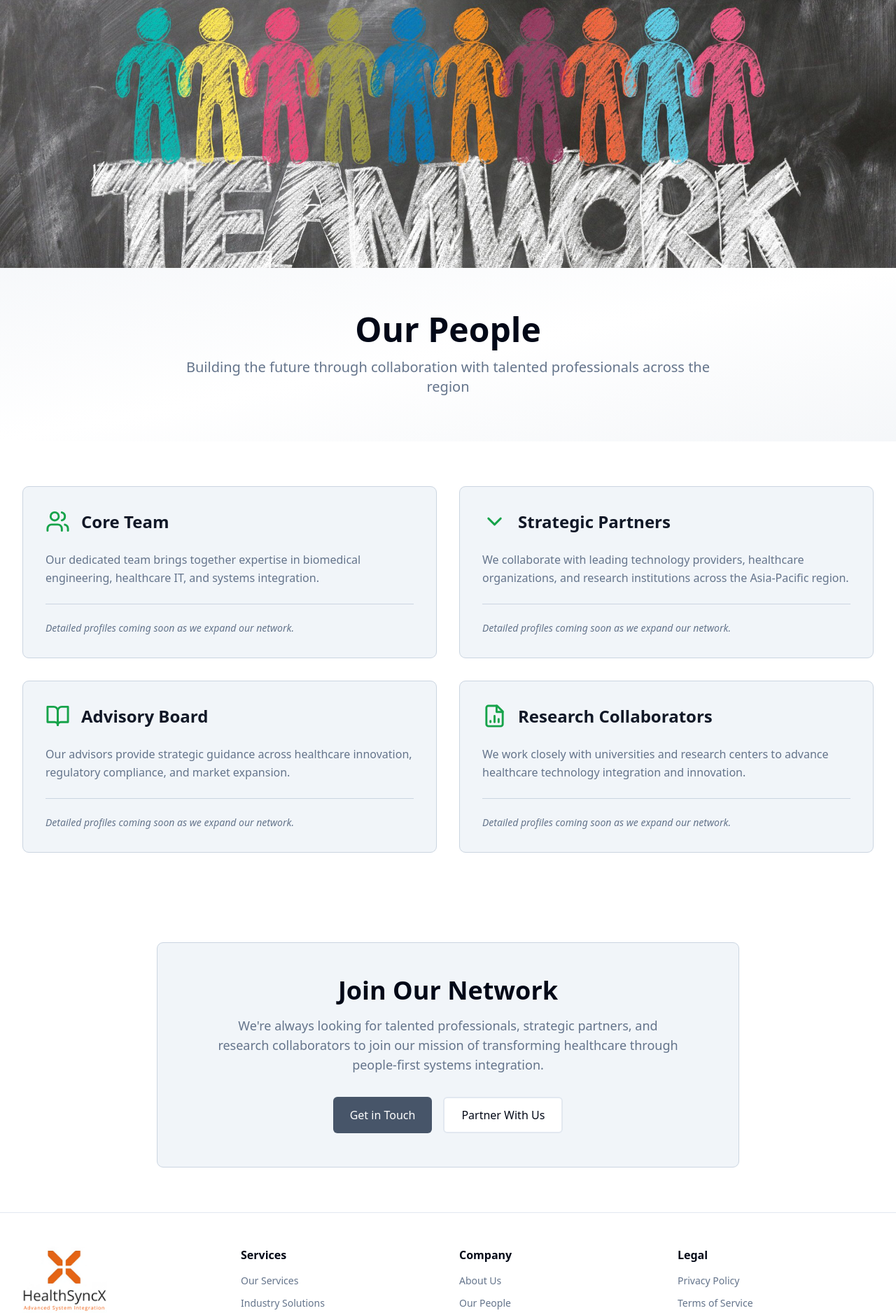
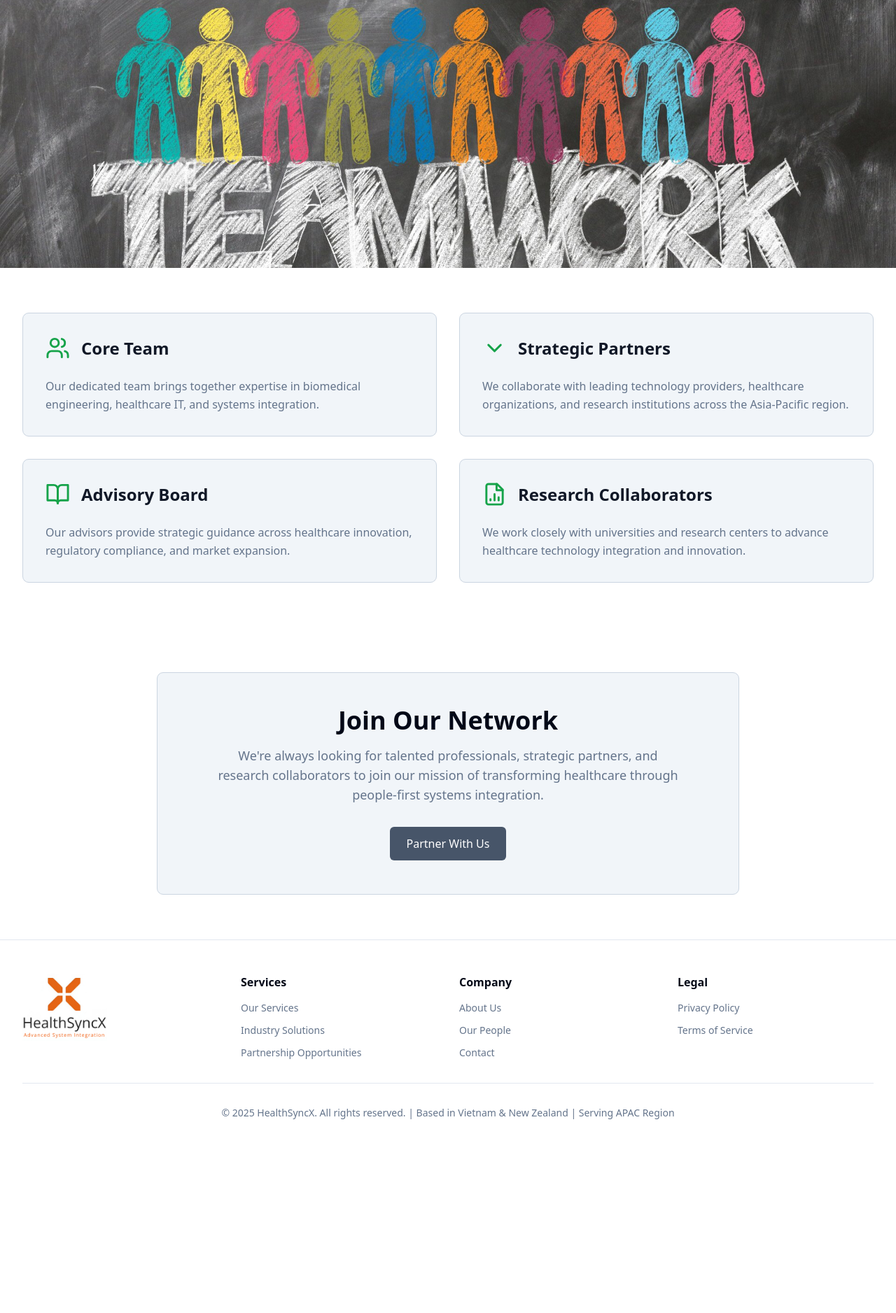
Before and after one commit to dangpleo-ctrl/HealthSyncXWebsiteStatic, a PHP site: page /en/people.php in a window 1280 px wide. Shown: the part 114-1991 px from the top of the page at 70% size. After the commit the page ends 1714 px from the top, so only its background shows below. Run offline with PHP 8.4, Linux system fonts and the light colour scheme; style sheets or scripts are compiled from the project's sources.

Commit message:
Update Our People page by removing introductory text and placeholder messages
Removes hero text, "Detailed profiles coming soon..." messages, and the "Get in Touch" button from the 'Our People' page across English and Vietnamese versions.

Replit-Commit-Author: Agent
Replit-Commit-Session-Id: 647c59d6-9a03-4c72-a257-9992e92fe543
Replit-Commit-Checkpoint-Type: full_checkpoint
Replit-Commit-Event-Id: 1e3b57e0-5a0c-453c-9aa4-3f7f1ed74681

```diff
--- a/en/people.php
+++ b/en/people.php
@@ -11,18 +11,6 @@ include '../includes/header-en.php';
 <section class="relative overflow-hidden mb-0">
     <div class="w-full h-64 md:h-80 lg:h-96">
         <img src="/assets/images/people-hero.jpg" alt="Our people and team" class="w-full h-full object-cover object-center">
-    </div>
-    <div class="bg-gradient-to-br from-slate-200/30 via-background to-slate-300/20 py-16">
-        <div class="max-w-7xl mx-auto px-4 sm:px-6 lg:px-8 text-center">
-            <div class="max-w-3xl mx-auto">
-                <h1 class="text-4xl md:text-5xl font-bold text-foreground dark:text-white mb-4">
-                    Our People
-                </h1>
-                <p class="text-lg md:text-xl text-muted-foreground dark:text-gray-300">
-                    Building the future through collaboration with talented professionals across the region
-                </p>
-            </div>
-        </div>
     </div>
 </section>
 
@@ -41,11 +29,6 @@ include '../includes/header-en.php';
                 <p class="text-muted-foreground dark:text-gray-300 leading-relaxed">
                     Our dedicated team brings together expertise in biomedical engineering, healthcare IT, and systems integration.
                 </p>
-                <div class="mt-6 pt-6 border-t border-slate-300 dark:border-gray-700">
-                    <p class="text-sm text-muted-foreground dark:text-gray-300 italic">
-                        Detailed profiles coming soon as we expand our network.
-                    </p>
-                </div>
             </div>
 
             <!-- Partners -->
@@ -59,11 +42,6 @@ include '../includes/header-en.php';
                 <p class="text-muted-foreground dark:text-gray-300 leading-relaxed">
                     We collaborate with leading technology providers, healthcare organizations, and research institutions across the Asia-Pacific region.
                 </p>
-                <div class="mt-6 pt-6 border-t border-slate-300 dark:border-gray-700">
-                    <p class="text-sm text-muted-foreground dark:text-gray-300 italic">
-                        Detailed profiles coming soon as we expand our network.
-                    </p>
-                </div>
             </div>
 
             <!-- Advisors -->
@@ -77,11 +55,6 @@ include '../includes/header-en.php';
                 <p class="text-muted-foreground dark:text-gray-300 leading-relaxed">
                     Our advisors provide strategic guidance across healthcare innovation, regulatory compliance, and market expansion.
                 </p>
-                <div class="mt-6 pt-6 border-t border-slate-300 dark:border-gray-700">
-                    <p class="text-sm text-muted-foreground dark:text-gray-300 italic">
-                        Detailed profiles coming soon as we expand our network.
-                    </p>
-                </div>
             </div>
 
             <!-- Collaborators -->
@@ -95,11 +68,6 @@ include '../includes/header-en.php';
                 <p class="text-muted-foreground dark:text-gray-300 leading-relaxed">
                     We work closely with universities and research centers to advance healthcare technology integration and innovation.
                 </p>
-                <div class="mt-6 pt-6 border-t border-slate-300 dark:border-gray-700">
-                    <p class="text-sm text-muted-foreground dark:text-gray-300 italic">
-                        Detailed profiles coming soon as we expand our network.
-                    </p>
-                </div>
             </div>
         </div>
     </div>
@@ -115,11 +83,8 @@ include '../includes/header-en.php';
             <p class="text-lg text-muted-foreground dark:text-gray-300 mb-8 max-w-2xl mx-auto">
                 We're always looking for talented professionals, strategic partners, and research collaborators to join our mission of transforming healthcare through people-first systems integration.
             </p>
-            <div class="flex flex-col sm:flex-row gap-4 justify-center">
-                <a href="/en/contact.php" class="inline-flex items-center justify-center px-6 py-3 bg-slate-600 text-white rounded-md font-medium hover:bg-slate-700 transition-colors no-underline">
-                    Get in Touch
-                </a>
-                <a href="/en/collaboration.php" class="inline-flex items-center justify-center px-6 py-3 border-2 border-border bg-background text-foreground rounded-md font-medium hover:bg-accent transition-colors no-underline">
+            <div class="flex justify-center">
+                <a href="/en/collaboration.php" class="inline-flex items-center justify-center px-6 py-3 bg-slate-600 text-white rounded-md font-medium hover:bg-slate-700 transition-colors no-underline">
                     Partner With Us
                 </a>
             </div>
```
Also changed, not shown: vi/people.php (+2 -37 lines).
